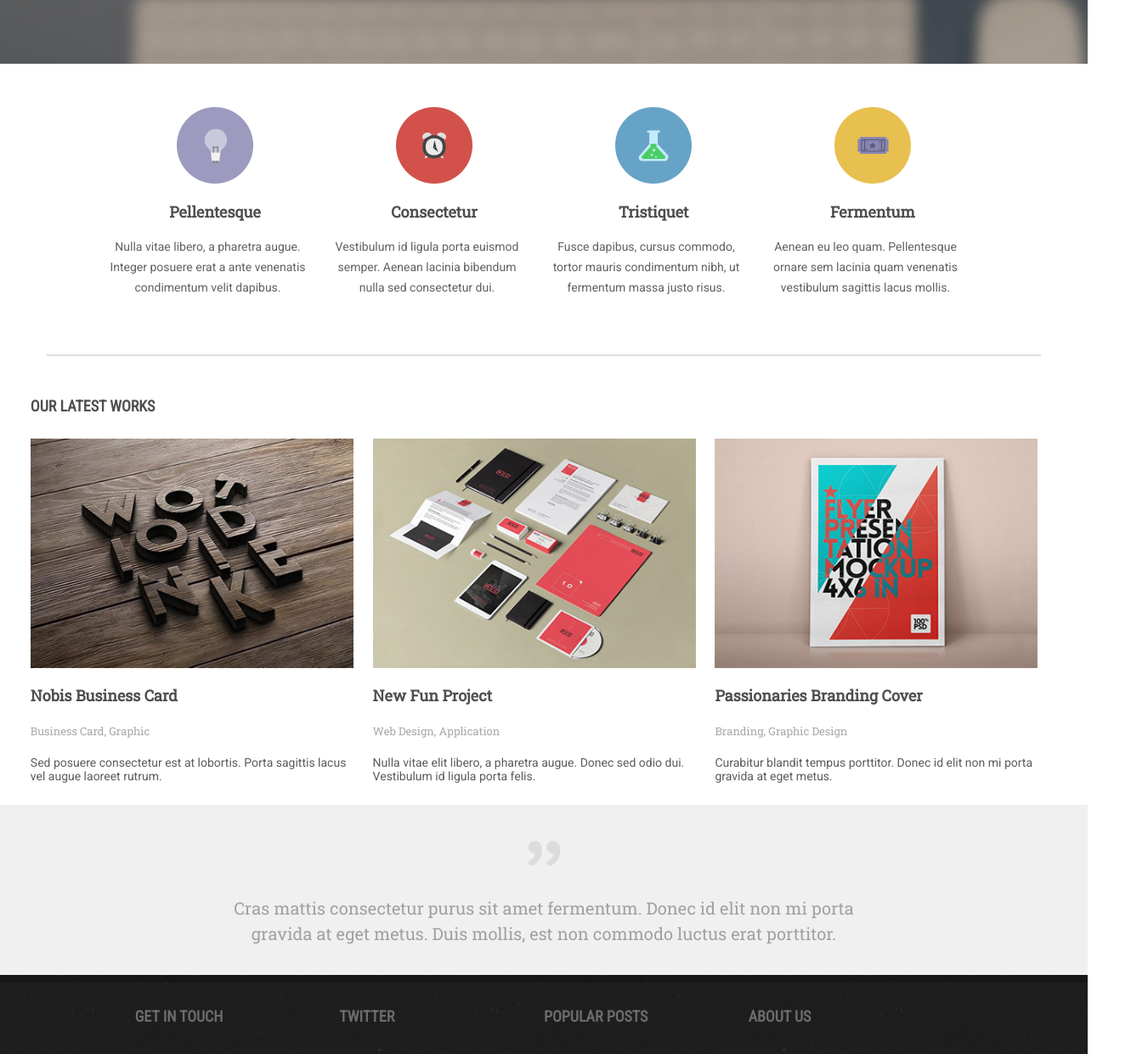
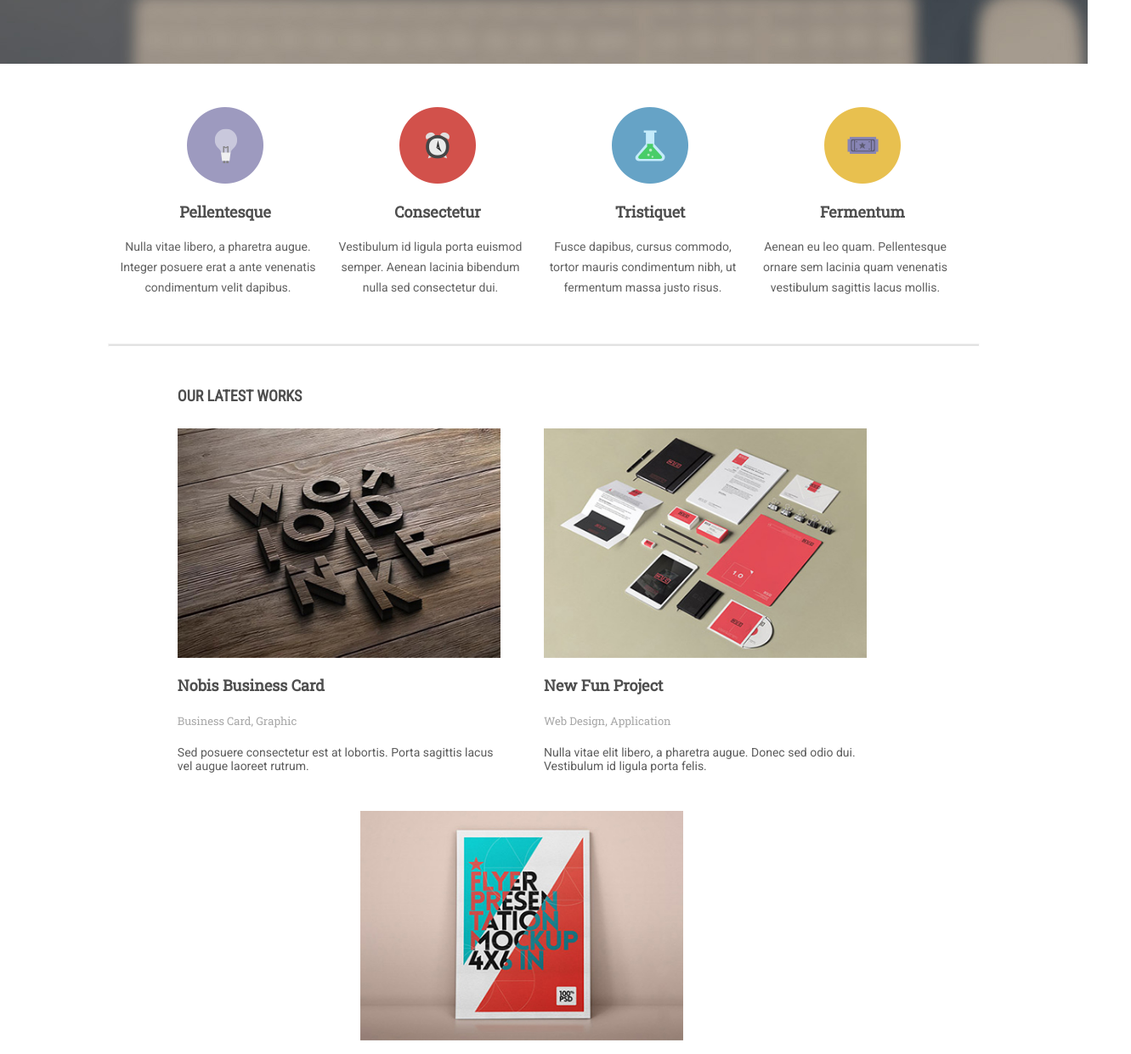
Before and after one commit to solomkoyv/Marble, a plain HTML site: page index.html in a window 1280 px wide. Shown: the part 650-1890 px from the top of the page at 85% size, 1331 px wide, since content can reach past the window. Drawn offline with Linux system fonts and the light colour scheme.

Commit message:
first adaptiv media

```diff
--- a/css/style.less
+++ b/css/style.less
@@ -60,12 +60,14 @@ header{
     font-family: Roboto Slab;
     font-size: 40px;
     margin: 2%;
+    text-align: center
   }
   h2{
     color: #a8a8a8;
     font-family: Roboto Slab;
     font-size: 32px;
     margin: 1%;
+    text-align: center
   }
   a{
     text-decoration: none;
@@ -95,10 +97,14 @@ content{
   .navigation{
     margin-top: 4%;
     width: 80%;
-    height: 277px;
     display: flex;
-    justify-content: space-between;
-    // border-bottom: 5px solid;
+    flex-wrap: wrap;
+    justify-content: center;
+    .wrap_card{
+      display: flex;
+      justify-content: center;
+      align-items: center;
+      flex-wrap: wrap;
       .card{
         display: flex;
         flex-direction: column;
@@ -106,6 +112,7 @@ content{
         text-align: center;
         width: 250px;
         height: 215px;
+        margin-bottom: 5%;
         img{
           &:hover{
             animation: rotY 1s linear infinite;
@@ -140,24 +147,27 @@ content{
         }
       }
     }
+  }
   hr{
-    width: 1170px;
+    width: 80%;
+    max-width: 1200px;
     height: 2px;
     background-color: #000000;
     opacity: 0.11;
     margin: 1% 0 4% 0;
   }
   .works{
+    width: 80%;
     display: flex;
-    justify-content: center;
-    max-width: 1173px;
+    justify-content: space-between;
+    max-width: 1200px;
+    flex-wrap: wrap;
     .card_works{
       display: flex;
       flex-direction: column;
       justify-content: space-between;
       max-width: 380px;
       height: 450px;
-      margin-right: 2%;
       h3{
         width: 150px;
         height: 14px;
@@ -216,7 +226,7 @@ content{
       margin-top: 2%;
     }
     p{
-      width: 740px;
+      max-width: 740px;
       height: 51px;
       color: #a1a1a1;
       font-family: Roboto Slab;
@@ -224,7 +234,7 @@ content{
       font-weight: 400;
       line-height: 30px;
       text-align: center;
-      margin-bottom: 2%;
+      margin-bottom: 3%;
     }
   }
 }
@@ -239,7 +249,9 @@ footer{
     .info{
       display: flex;
       justify-content: space-between;
+      flex-wrap: wrap;
       .info_card{
+        width: 250px;
         display: flex;
         flex-direction: column;
         text-align: left;
@@ -260,7 +272,7 @@ footer{
       }
     }
     hr{
-      width: 1170px;
+      width: 100%;
       height: 2px;
       background-color: #ffffff;
       opacity: 0.11;
@@ -274,5 +286,19 @@ footer{
       font-size: 14px;
     }
   }
-
 }
+@media screen and (max-width: 1440px){
+  content .works{
+    justify-content: center;
+  }
+}
+@media screen and(max-width: 1440px){
+    content .works .card_works{
+    margin-right: 5%;
+  }
+}
+@media screen and(max-width: 960px){
+    content .works .card_works{
+    margin-right: 0;
+  }
+}
--- a/index.html
+++ b/index.html
@@ -4,6 +4,7 @@
   <meta charset="UTF-8">
   <title>Marble</title>
   <link rel="stylesheet" href="css/style.css">
+  <meta name="viewport" content="width=device-width, initial-scale=1.0">
 </head>
 <body>
   <header>
@@ -30,6 +31,7 @@
   </header>
   <content>
     <div class="navigation">
+      <div class="wrap_card">
         <div class="card">
           <a href="#"><img src="img/circle1.png" alt=""></a>
           <h4>Pellentesque</h4>
@@ -40,6 +42,8 @@
           <h4>Consectetur</h4>
           <p>Vestibulum id ligula porta  euismod semper. Aenean lacinia bibendum nulla sed consectetur dui.</p>
         </div>
+      <!-- </div> -->
+      <!-- <div class="wrap_card"> -->
         <div class="card">
           <a href="#"><img src="img/circle3.png" alt=""></a>
           <h4>Tristiquet</h4>
@@ -49,6 +53,7 @@
           <a href="#"><img src="img/circle4.png" alt=""></a>
           <h4>Fermentum</h4>
           <p>Aenean eu leo quam. Pellentesque ornare sem lacinia quam venenatis vestibulum sagittis lacus mollis.</p>
+        </div>
       </div>
     </div>
     <hr>
```
Also changed, not shown: css/style.css. Lines whose indentation alone changed are shown as unchanged.
